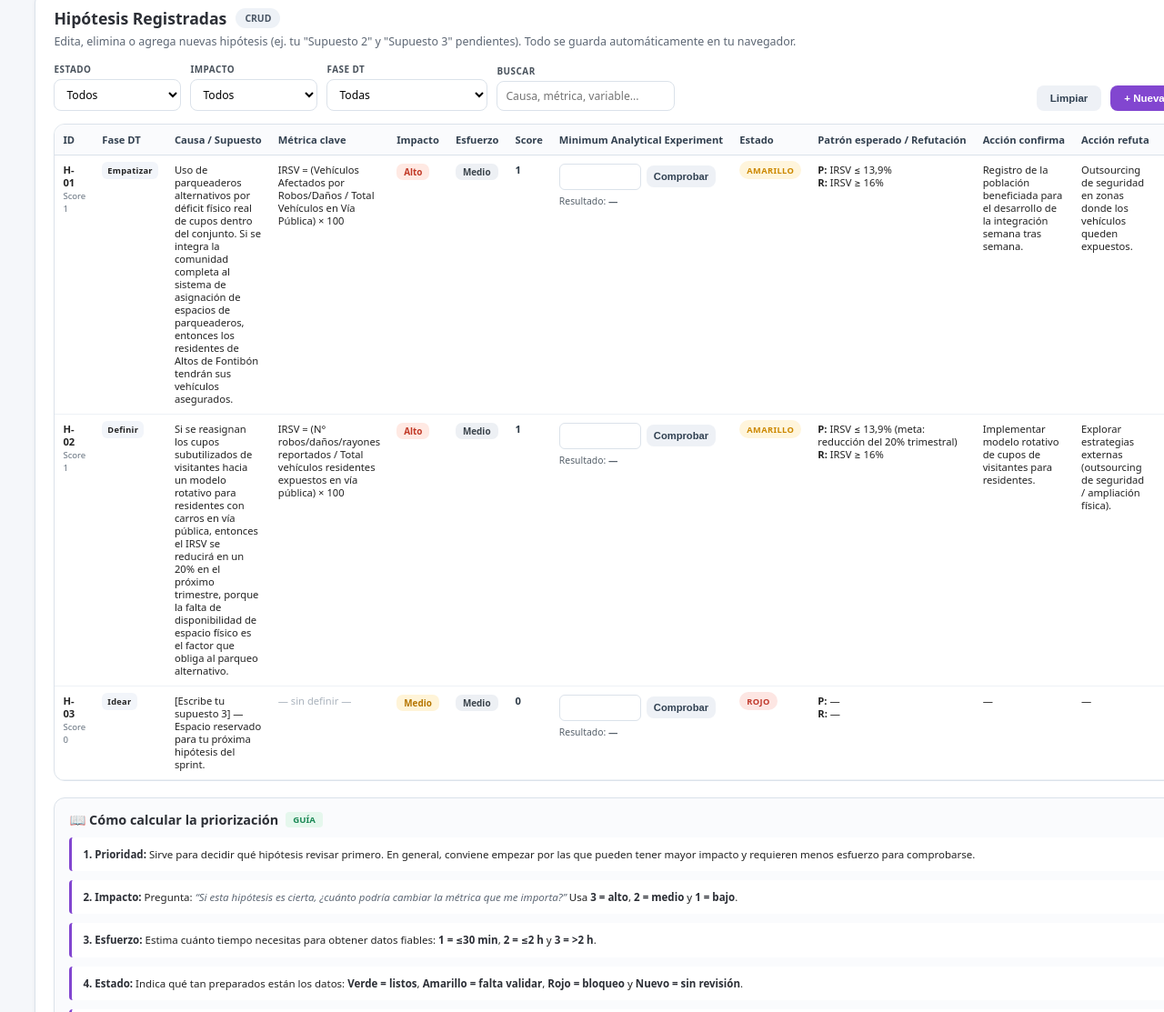
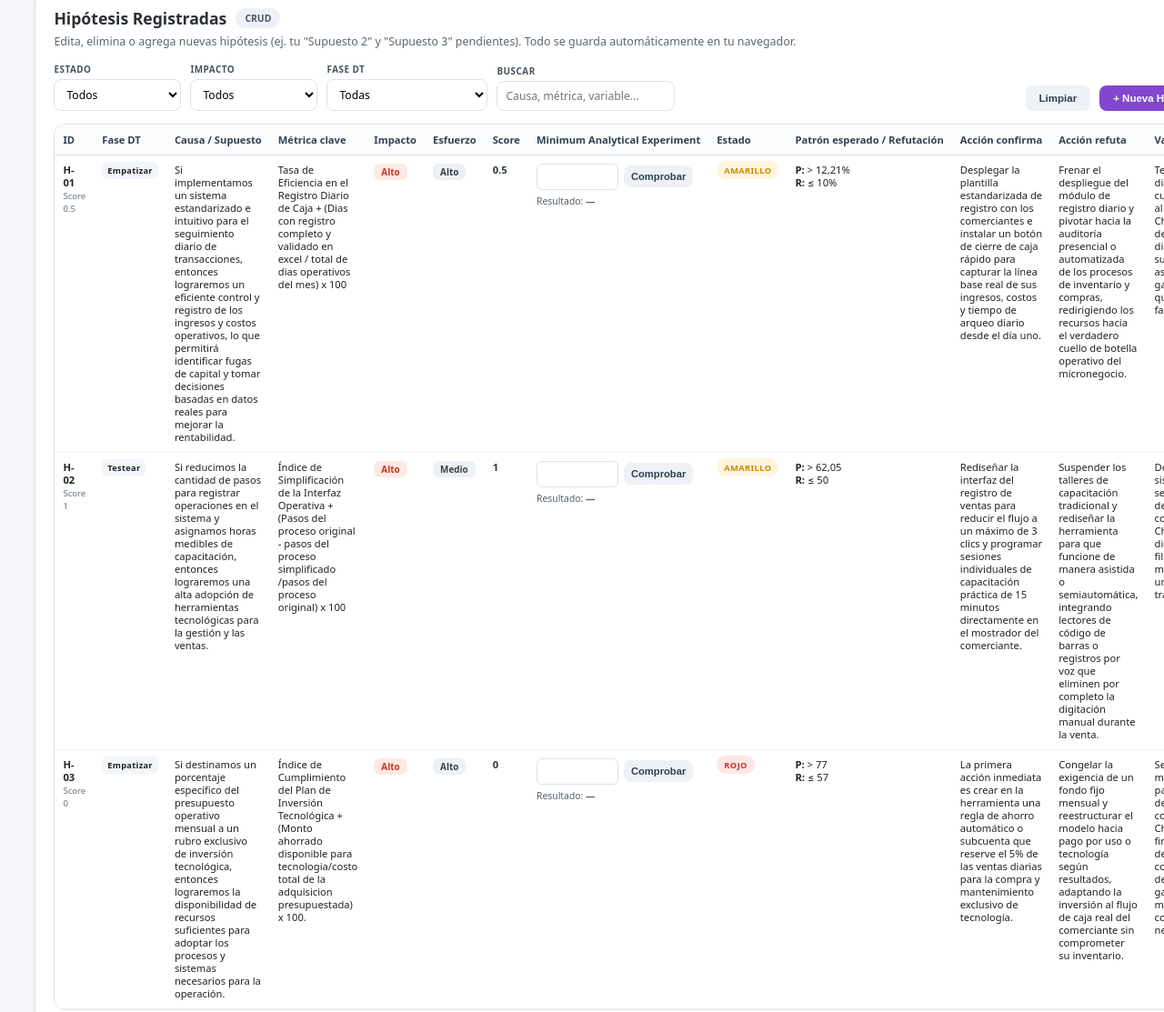
Before and after one commit to estanagmartinez-bit/Tablero-de-priorizacion-interactivo-de-hipotesis-, a plain HTML site: page index.html in a window 1280 px wide. Shown: the part 189-1302 px from the top of the page at 91% size. Drawn offline with nearby package versions, Linux system fonts and the light colour scheme.

Commit message:
Agregue los datos finales del tablero de priorizacion

```diff
--- a/index.html
+++ b/index.html
@@ -312,50 +312,50 @@ const seedData = [
   {
     id:"H-01",
     fase:"Empatizar",
-    causa:"Uso de parqueaderos alternativos por déficit físico real de cupos dentro del conjunto. Si se integra la comunidad completa al sistema de asignación de espacios de parqueaderos, entonces los residentes de Altos de Fontibón tendrán sus vehículos asegurados.",
-    insight:"El usuario carece de un lugar seguro para su vehículo.",
-    metrica:"IRSV = (Vehículos Afectados por Robos/Daños / Total Vehículos en Vía Pública) × 100",
+    causa:"Si implementamos un sistema estandarizado e intuitivo para el seguimiento diario de transacciones, entonces lograremos un eficiente control y registro de los ingresos y costos operativos, lo que permitirá identificar fugas de capital y tomar decisiones basadas en datos reales para mejorar la rentabilidad.",
+    insight:"Dice que anota las fiadas y gastos en un cuderno.",
+    metrica:"Tasa de Eficiencia en el Registro Diario de Caja + (Dias con registro completo y validado en excel / total de dias operativos del mes) x 100",
+    impacto:"alto",
+    esfuerzo:"alto",
+    estado:"a",
+    patron:"> 12,21%",
+    refutacion:"≤ 10%",
+    accionConfirma:"Desplegar la plantilla estandarizada de registro con los comerciantes e instalar un botón de cierre de caja rápido para capturar la línea base real de sus ingresos, costos y tiempo de arqueo diario desde el día uno.",
+    accionRefuta:"Frenar el despliegue del módulo de registro diario y pivotar hacia la auditoría presencial o automatizada de los procesos de inventario y compras, redirigiendo los recursos hacia el verdadero cuello de botella operativo del micronegocio.",
+    valorUsuario:"Tener el control diario y real de las cuentas le devuelve al comerciante de Chía la paz mental de evitar fugas de dinero, recuperar su tiempo libre y asegurar la ganancia líquida que sostiene a su familia.",
+    riesgo:"El comerciante de Chía perdería hasta $600.000 COP mensuales por fugas de dinero no detectadas y desperdiciaría más de 30 horas al mes en cuadres manuales ineficientes."
+  },
+  {
+    id:"H-02",
+    fase:"Testear",
+    causa:"Si reducimos la cantidad de pasos para registrar operaciones en el sistema y asignamos horas medibles de capacitación, entonces lograremos una alta adopción de herramientas tecnológicas para la gestión y las ventas.",
+    insight:"Menciona que no tiene tiempo y plata para aprender a usar computadores y comprar uno de estos.",
+    metrica:"Índice de Simplificación de la Interfaz Operativa + (Pasos del proceso original - pasos del proceso simplificado /pasos del proceso original) x 100",
     impacto:"alto",
     esfuerzo:"medio",
     estado:"a",
-    patron:"IRSV ≤ 13,9%",
-    refutacion:"IRSV ≥ 16%",
-    accionConfirma:"Registro de la población beneficiada para el desarrollo de la integración semana tras semana.",
-    accionRefuta:"Outsourcing de seguridad en zonas donde los vehículos queden expuestos.",
-    valorUsuario:"Reducción en el gasto promedio semanal de los residentes en sus vehículos.",
-    riesgo:"Altos de Fontibón perdería los recursos utilizados en la gestión del software de asignación."
-  },
-  {
-    id:"H-02",
-    fase:"Definir",
-    causa:"Si se reasignan los cupos subutilizados de visitantes hacia un modelo rotativo para residentes con carros en vía pública, entonces el IRSV se reducirá en un 20% en el próximo trimestre, porque la falta de disponibilidad de espacio físico es el factor que obliga al parqueo alternativo.",
-    insight:"Monitoreo de riesgos derivados de la gestión de parqueaderos (comparendos, robos, daños, gastos adicionales).",
-    metrica:"IRSV = (N° robos/daños/rayones reportados / Total vehículos residentes expuestos en vía pública) × 100",
-    impacto:"alto",
-    esfuerzo:"medio",
-    estado:"a",
-    patron:"IRSV ≤ 13,9% (meta: reducción del 20% trimestral)",
-    refutacion:"IRSV ≥ 16%",
-    accionConfirma:"Implementar modelo rotativo de cupos de visitantes para residentes.",
-    accionRefuta:"Explorar estrategias externas (outsourcing de seguridad / ampliación física).",
-    valorUsuario:"Mayor seguridad vehicular y menor exposición a comparendos, robos y daños.",
-    riesgo:"Falsos negativos si los residentes no denuncian daños menores; posible inflación en periodos con eventos aislados de inseguridad."
+    patron:"> 62,05",
+    refutacion:"≤ 50",
+    accionConfirma:"Rediseñar la interfaz del registro de ventas para reducir el flujo a un máximo de 3 clics y programar sesiones individuales de capacitación práctica de 15 minutos directamente en el mostrador del comerciante.",
+    accionRefuta:"Suspender los talleres de capacitación tradicional y rediseñar la herramienta para que funcione de manera asistida o semiautomática, integrando lectores de código de barras o registros por voz que eliminen por completo la digitación manual durante la venta.",
+    valorUsuario:"Dominar un sistema simple en segundos le devuelve al comerciante de Chía la confianza digital, elimina las filas en el mostrador y ahorra una hora diaria de trabajo operativo.",
+    riesgo:"El comerciante de Chía abandona el sistema en menos de 15 días, desperdicia hasta $350.000 COP en capacitaciones ineficaces y pierde 45 minutos diarios atendiendo lento a sus clientes."
   },
   {
     id:"H-03",
-    fase:"Idear",
-    causa:"[Escribe tu supuesto 3] — Espacio reservado para tu próxima hipótesis del sprint.",
-    insight:"",
-    metrica:"",
-    impacto:"medio",
-    esfuerzo:"medio",
+    fase:"Empatizar",
+    causa:"Si destinamos un porcentaje específico del presupuesto operativo mensual a un rubro exclusivo de inversión tecnológica, entonces lograremos la disponibilidad de recursos suficientes para adoptar los procesos y sistemas necesarios para la operación.",
+    insight:"Dice que es angustiante cuando las ventas bajan porque no tiene un colchon financiero, ya que su negocio es su unica fuente de ingresos.",
+    metrica:"Índice de Cumplimiento del Plan de Inversión Tecnológica + (Monto ahorrado disponible para tecnologia/costo total de la adquisicion presupuestada) x 100.",
+    impacto:"alto",
+    esfuerzo:"alto",
     estado:"r",
-    patron:"",
-    refutacion:"",
-    accionConfirma:"",
-    accionRefuta:"",
-    valorUsuario:"",
-    riesgo:""
+    patron:"> 77",
+    refutacion:"≤ 57",
+    accionConfirma:"La primera acción inmediata es crear en la herramienta una regla de ahorro automático o subcuenta que reserve el 5% de las ventas diarias para la compra y mantenimiento exclusivo de tecnología.",
+    accionRefuta:"Congelar la exigencia de un fondo fijo mensual y reestructurar el modelo hacia pago por uso o tecnología según resultados, adaptando la inversión al flujo de caja real del comerciante sin comprometer su inventario.",
+    valorUsuario:"Separar un fondo mensual exclusivo para tecnología le devuelve al comerciante de Chía la tranquilidad financiera de evitar deudas, asegura la compra inmediata de equipos y garantiza la modernización constante de su negocio.",
+    riesgo:"El comerciante de Chía sufre un ilíquido operativo al desviar hasta $500.000 COP mensuales del inventario básico y termina asumiendo deudas con intereses de más del 30% anual para financiar tecnología a la fuerza."
   }
 ];
 
```
